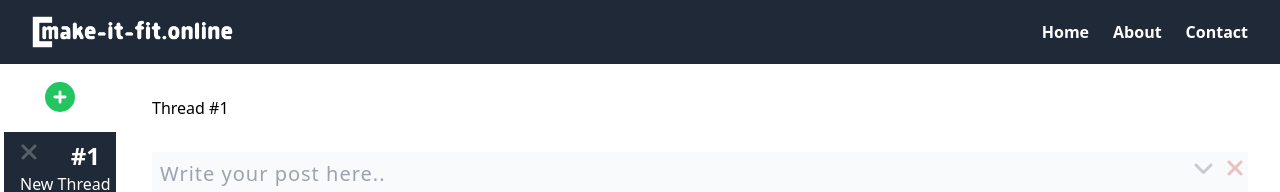
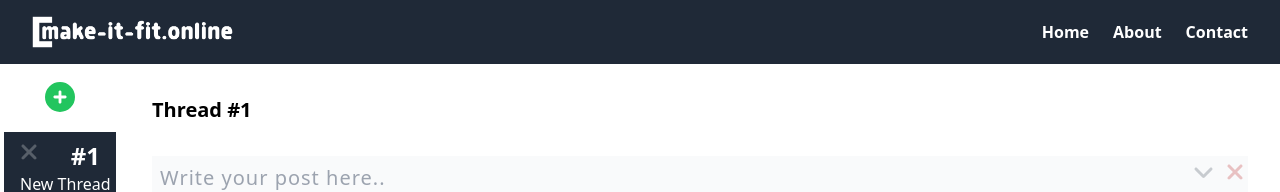
Before and after one commit to msamyel/makeitfit, a React (Vite) app: page / in a window 1280 px wide. Shown: the top 192 px of the page. Built offline with nearby package versions, Linux system fonts and the light colour scheme.

Commit message:
fix text style

```diff
--- a/src/components/InputAreaArray.tsx
+++ b/src/components/InputAreaArray.tsx
@@ -64,7 +64,7 @@ const InputAreaArray = ({ threadId }: InputAreaArrayProps) => {
 
     return (
         <>
-            <h2>Thread #{threadId}</h2>
+            <h2 className="font-bold text-xl">Thread #{threadId}</h2>
             {inputArray.map((input, index) => (
                 <InputArea
                     key={index}
```
